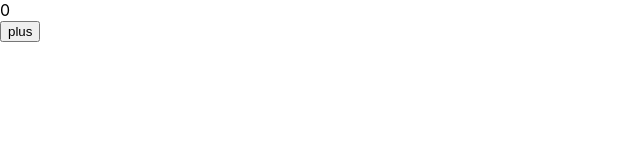
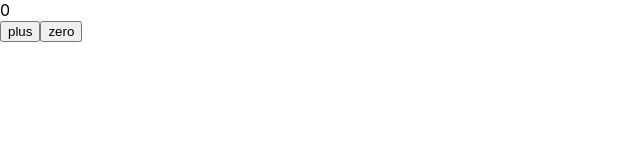
Before and after one commit to 1Maria/part1counter, a React (Create React App) app: page / in a window 1280 px wide. Shown: the top 160 px of the page, without its empty margins (0-640 px from the left). Built offline with nearby package versions, Linux system fonts and the light colour scheme; the HTML template or start-up script is replaced by a standard one.

Commit message:
Add button to reset the counter

```diff
--- a/src/App.js
+++ b/src/App.js
@@ -9,6 +9,9 @@ const App = () => {
       <button onClick={() => setCounter(counter + 1)}>
        plus
       </button>
+      <button onClick={() => setCounter(0)}>
+        zero
+      </button>
     </div>
   );
 }
```
